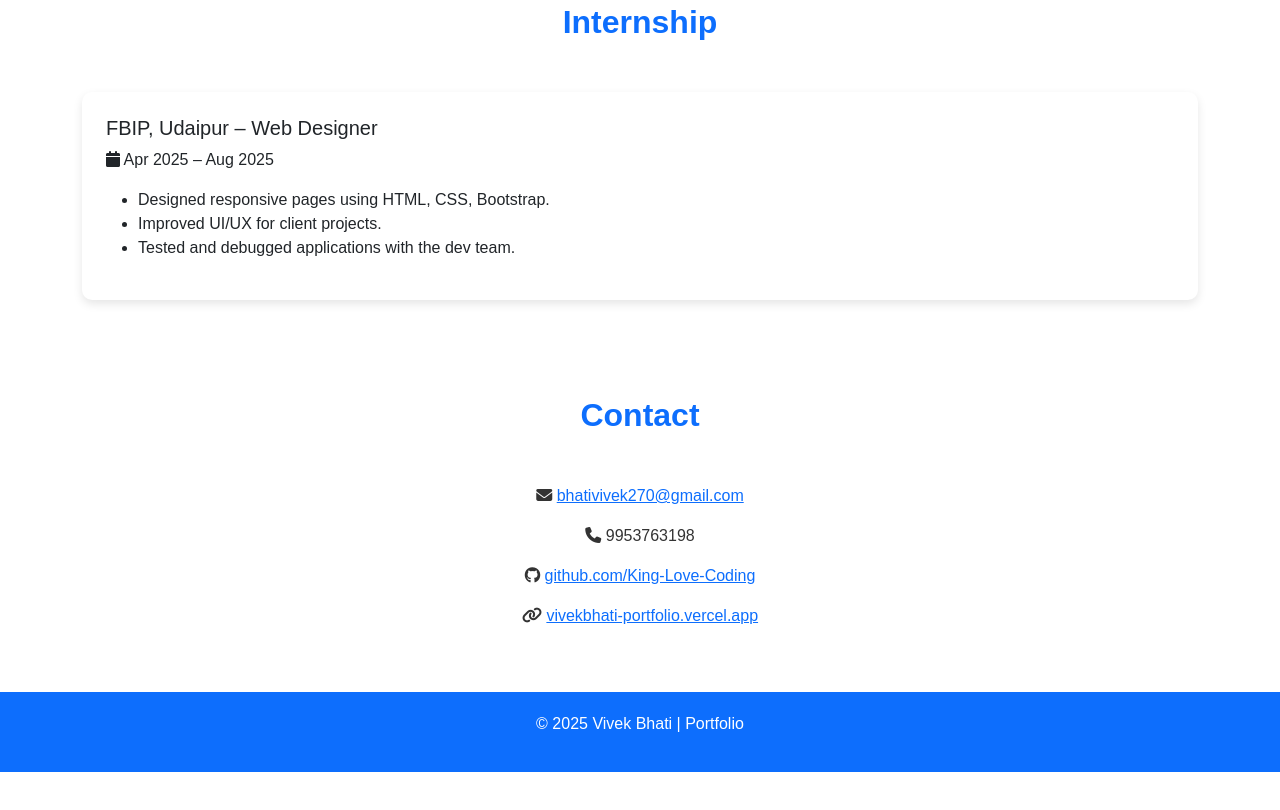
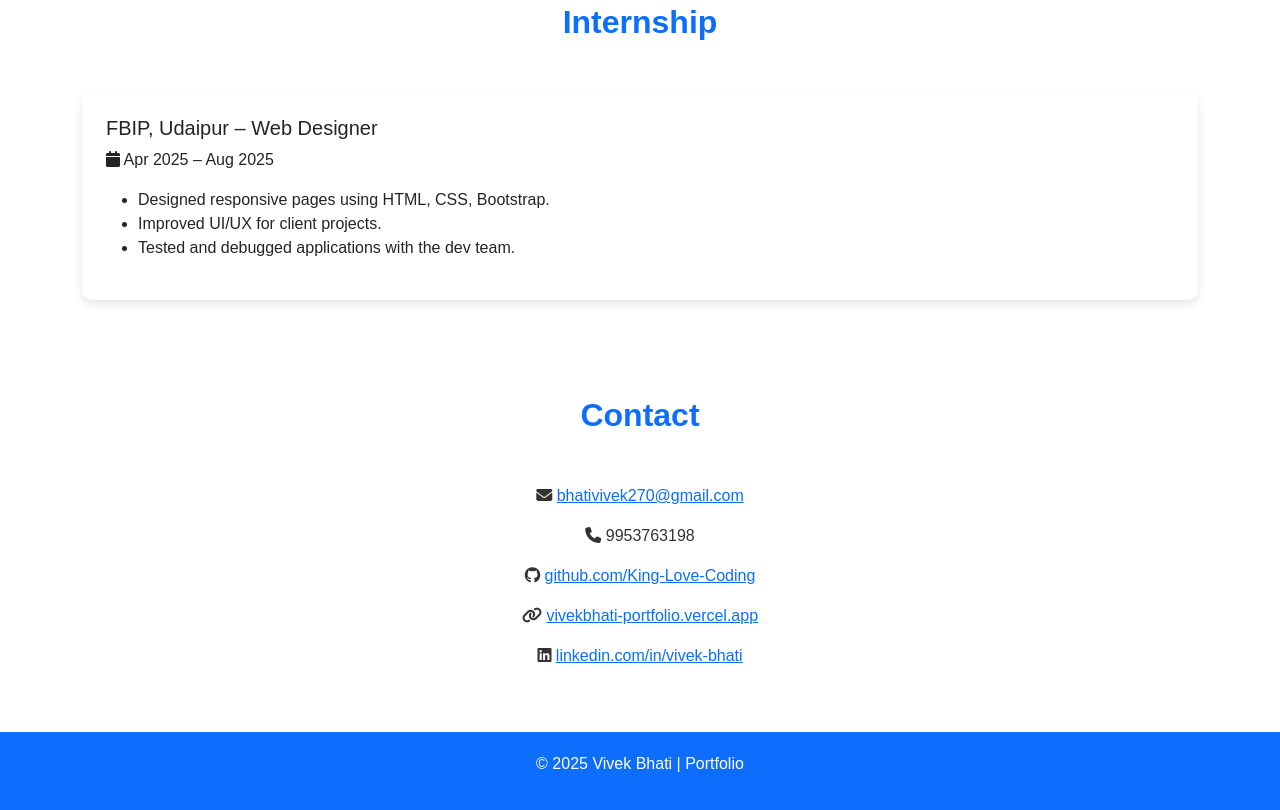
Before and after one commit to King-Love-Coding/MyPortfolio, a plain HTML site: page index.html in a window 1280 px wide. Shown: the part 2019-2829 px from the top of the page. Before the commit the page ends 2791 px from the top, so only its background shows below. Drawn offline with nearby package versions, Linux system fonts and the light colour scheme.

Commit message:
Update index.html

```diff
--- a/index.html
+++ b/index.html
@@ -218,6 +218,7 @@
   <p><i class="fa fa-phone"></i> 9953763198</p>
   <p><i class="fab fa-github"></i> <a href="https://github.com/King-Love-Coding" target="_blank">github.com/King-Love-Coding</a></p>
   <p><i class="fa fa-link"></i> <a href="https://my-portfolio-gamma-pearl-32.vercel.app/" target="_blank">vivekbhati-portfolio.vercel.app</a></p>
+  <p><i class="fab fa-linkedin"></i> <a href="https://www.linkedin.com/public-profile/settings?trk=d_flagship3_profile_self_view_public_profile" target="_blank">linkedin.com/in/vivek-bhati</a></p>
 </section>
 
 <!-- Footer -->
```
